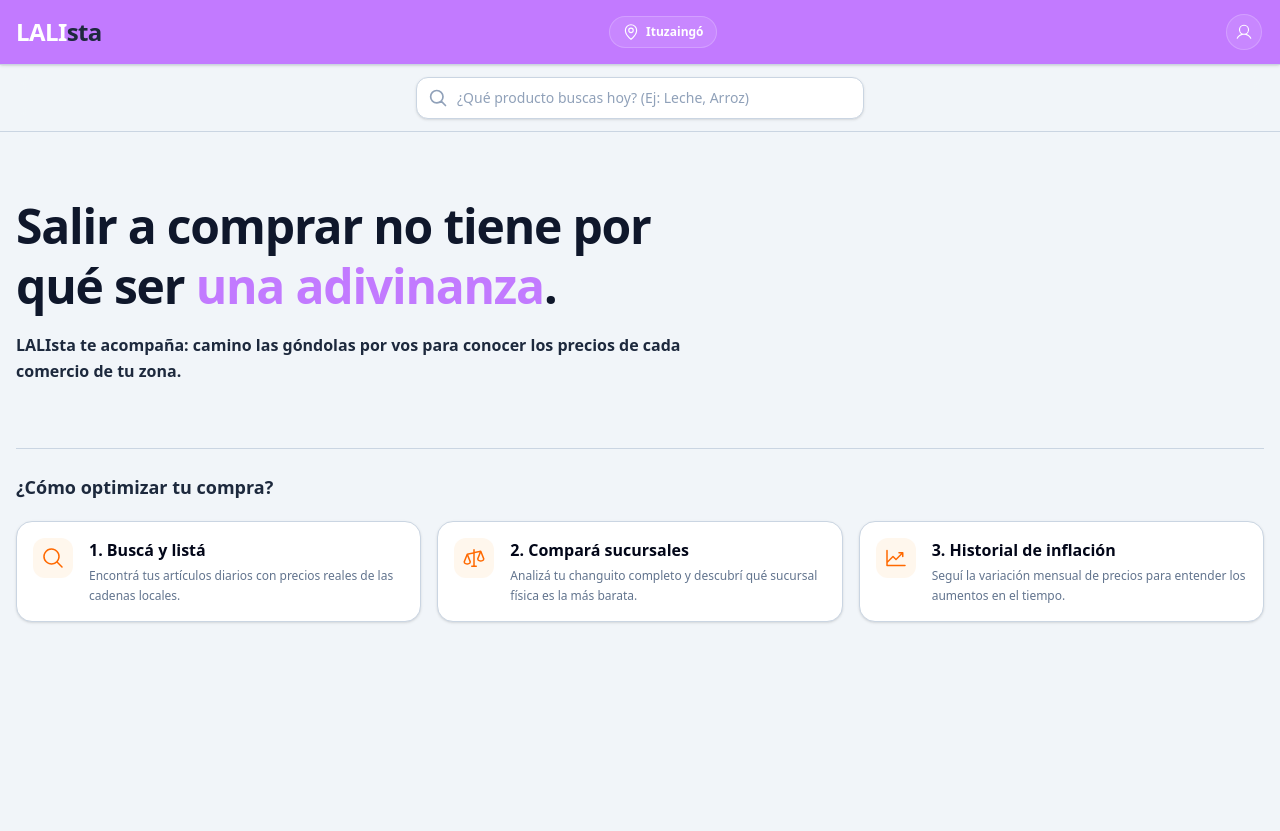
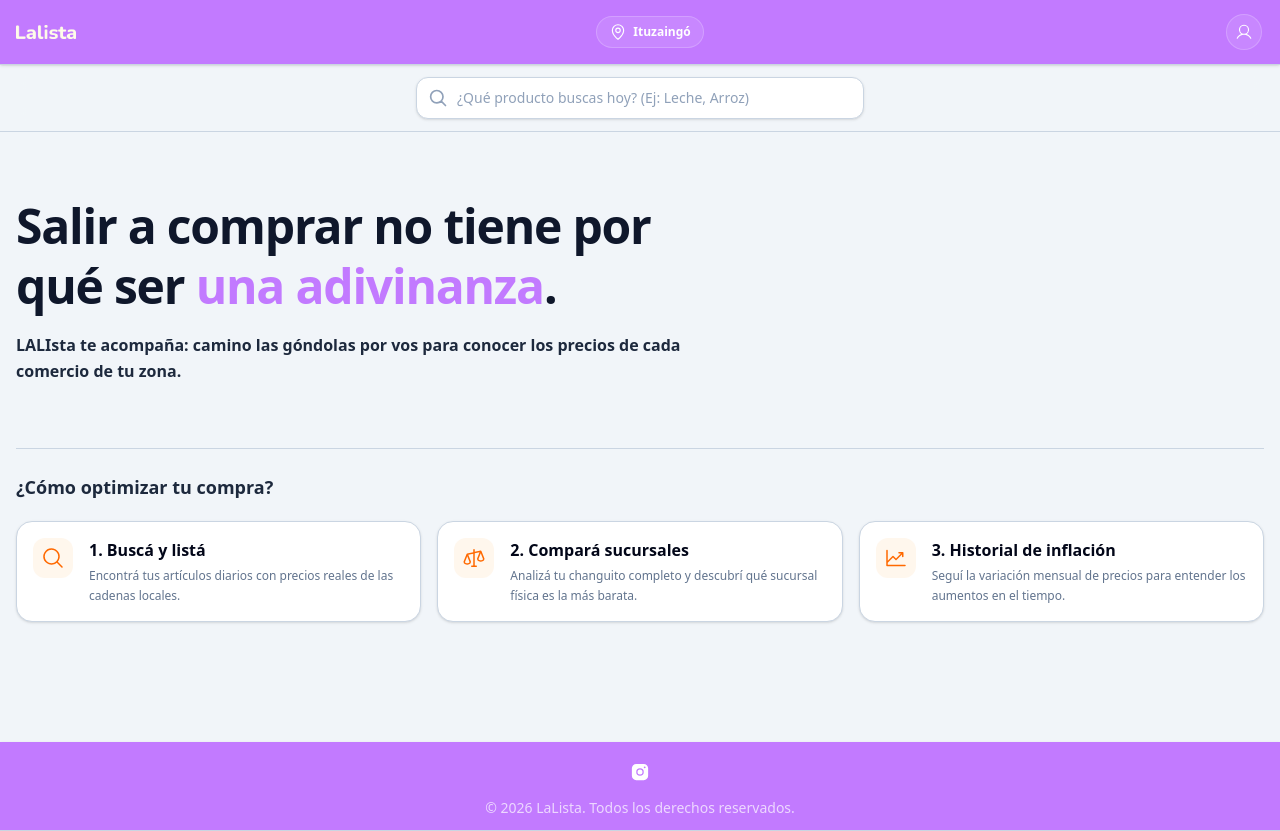
Before and after one commit to RemesarDev/lalista-frontend, a Next.js app: page / in a window 1280 px wide. Before the commit the page ends 800 px from the top, so only its background shows below. Built offline with nearby package versions, Linux system fonts and the light colour scheme.

Commit message:
"Actualización de logo en el header y footer en layout"

```diff
--- a/app/(main)/layout.tsx
+++ b/app/(main)/layout.tsx
@@ -1,6 +1,7 @@
 import Header from "../_components/global/Header";
 import StickySearch from "../_components/global/StickySearch";
 import Navigation from "../_components/global/Navigation";
+import FooterLanding from "../_components/global/Footer-landing";
 
 export default function MainLayout({
   children,
@@ -25,6 +26,11 @@ export default function MainLayout({
       {/* Barra de navegación inferior (Fija en mobile, oculta en desktop) */}
       <Navigation />
 
+      {/* Footer visible solo en desktop */}
+      <div className="hidden md:block">
+        <FooterLanding />
+      </div>
+
     </div>
   );
 }
--- a/app/landing-v2/components/Footer-landing.tsx
+++ b/app/_components/global/Footer-landing.tsx
@@ -8,13 +8,8 @@ export default function FooterLanding() {
     <footer className="w-full bg-primary-400 border-b border-accent-300 px-4 py-3 shadow-sm">
       <div className="flex items-center justify-center max-w-screen-xl mx-auto gap-4">
        <SocialMediaLink
-        href="https://instagram.com"
+        href="https://www.instagram.com/lalista.aplicacion/"
         icon={<InstagramLogoIcon size={20} weight="fill" />}
-        className="primary-400"
-        />
-       <SocialMediaLink
-        href="https://facebook.com"
-        icon={<FacebookLogoIcon size={20} weight="fill" />}
         className="primary-400"
         />
       </div>
--- a/app/_components/global/Header.tsx
+++ b/app/_components/global/Header.tsx
@@ -1,6 +1,7 @@
 "use client";
 
 import Link from 'next/link';
+import NextImage from 'next/image';
 import { MapPinIcon, UserIcon } from '@phosphor-icons/react/dist/ssr';
 
 interface HeaderProps {
@@ -13,9 +14,7 @@ export default function Header({ locationName }: HeaderProps) {
       <div className="flex items-center justify-between max-w-screen-xl mx-auto">
 
         <Link href="/" className="flex items-center gap-1">
-          <span className="text-2xl font-black tracking-tight font-display text-white">
-            LALI<span className="text-slate-800">sta</span>
-          </span>
+          <NextImage src="/img/lalista-logo.png" alt="Logo de LaLista" width={60} height={60} />
         </Link>
 
         <Link
```
Also changed, not shown: app/_components/global/Social-media-links.tsx (renamed from app/landing-v2/components/Social-media-links.tsx), public/img/lalista-logo.png (added), 1 other file (tests, documents, lock files or other folders).
